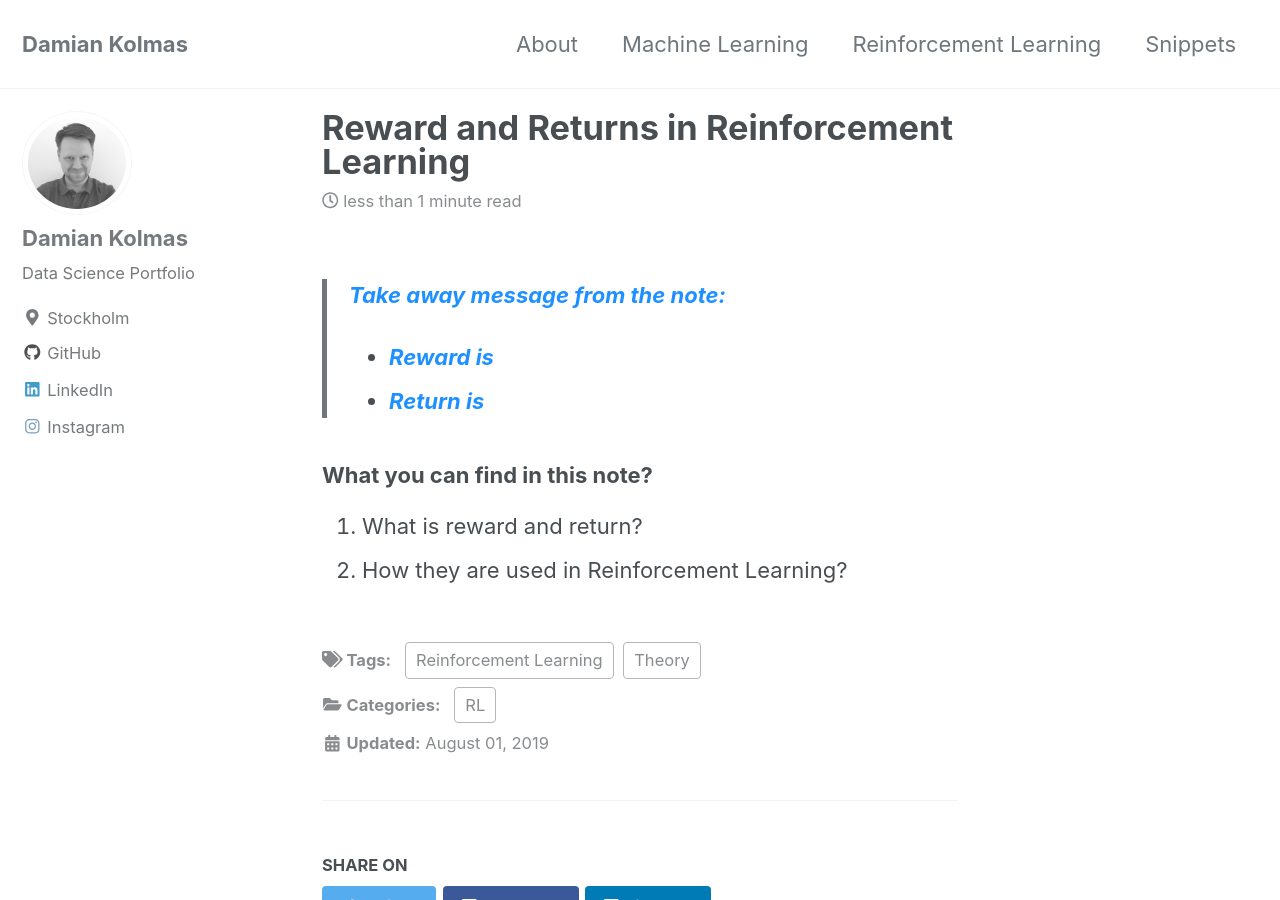
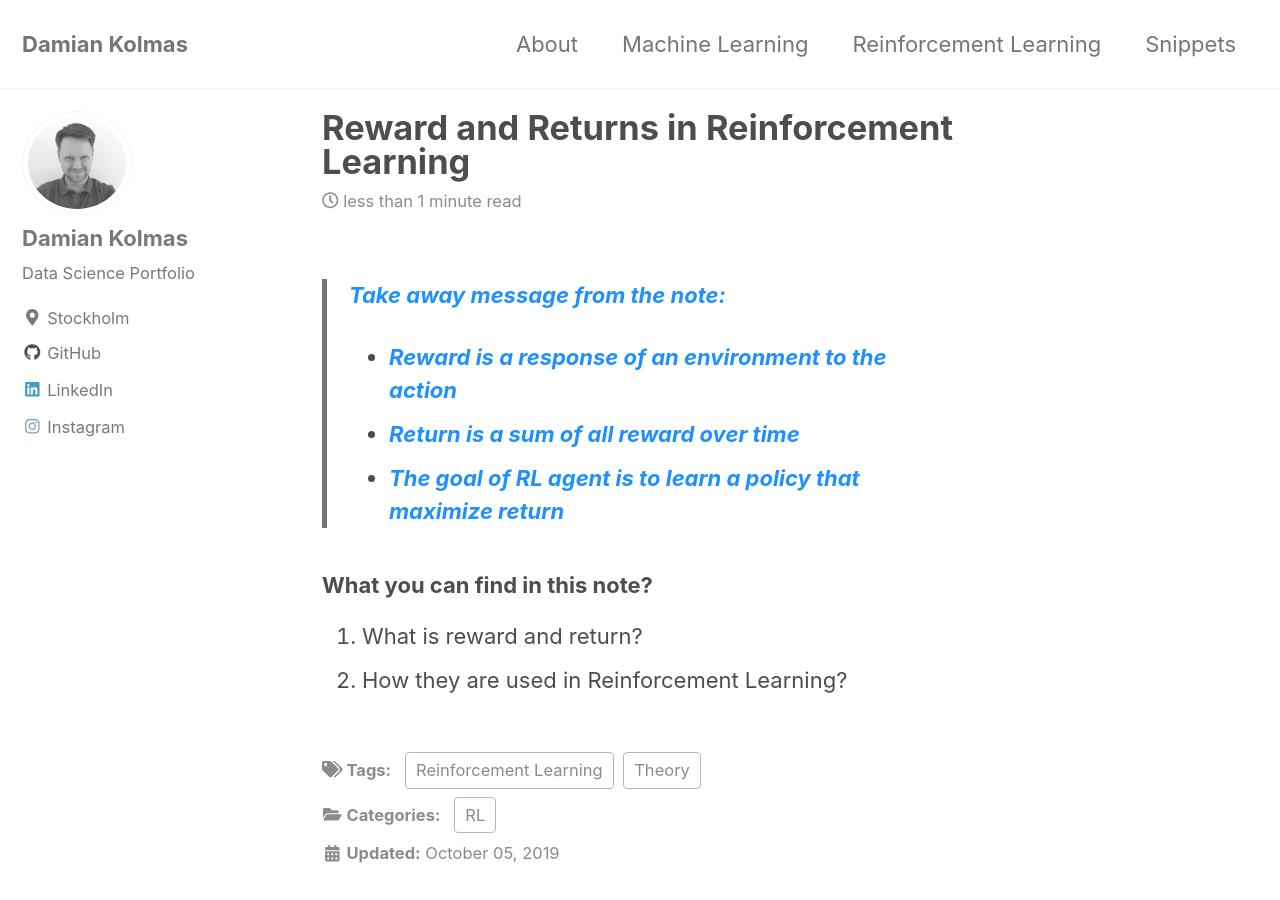
Before and after one commit to DKolmas/DKolmas.github.io, a Jekyll site: the page built from _posts/2019-10-05-Rewards.md, in a window 1280 px wide and 900 px high. Built offline with Jekyll 4.4.1, drawn with Linux system fonts in a browser that asks for light colours; cached includes are drawn as plain includes; some of the changed text lies outside the part shown.

Commit message:
editing a post about rewards and returns

```diff
--- a/_posts/2019-10-05-Rewards.md
+++ b/_posts/2019-10-05-Rewards.md
@@ -1,6 +1,6 @@
 ---
 title: "Reward and Returns in Reinforcement Learning"
-date: 2019-08-01
+date: 2019-10-05
 categories: [RL]
 tags: [Reinforcement Learning, Theory]
 excerpt: "What is reward and return? It is a foundation when introducing concept of value function"
@@ -8,8 +8,9 @@ mathjax: "true"
 ---
 
 > <span style="color:dodgerblue">**Take away message from the note:**</span>
-> * <span style="color:dodgerblue">**Reward is**</span>
-> * <span style="color:dodgerblue">**Return is**</span>
+> * <span style="color:dodgerblue">**Reward is a response of an environment to the action**</span>
+> * <span style="color:dodgerblue">**Return is a sum of all reward over time**</span>
+> * <span style="color:dodgerblue">**The goal of RL agent is to learn a policy that maximize return**</span>
 
 ### What you can find in this note?
 1. What is reward and return?
```
